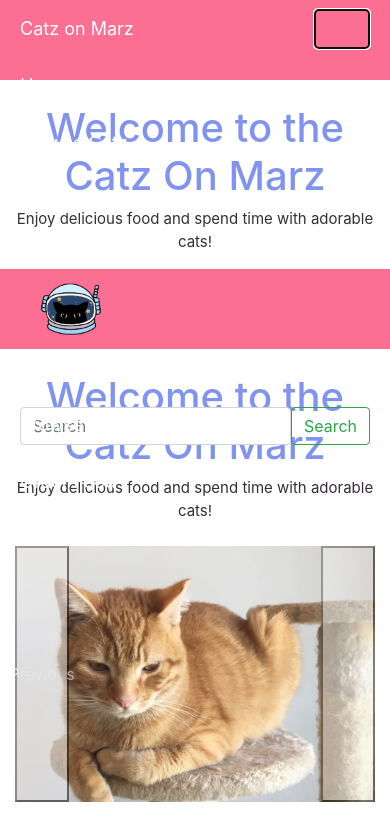
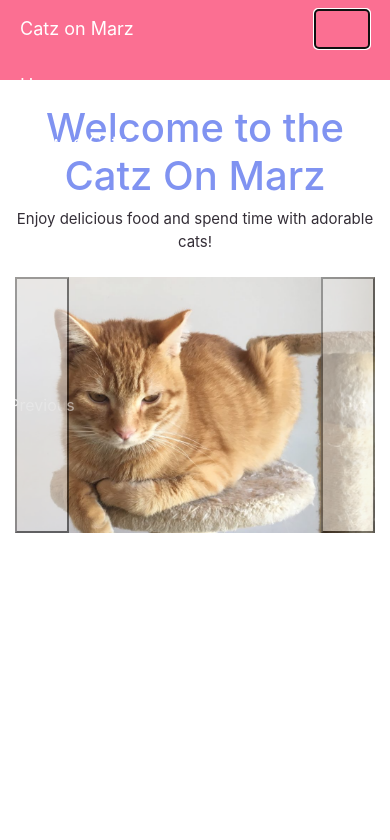
Before and after one commit to Gali1432/CatzOnMarz, a website: page index.html in a window 390 px wide. Both pictures are taken after a click on the button "Toggle navigation". Drawn offline with nearby package versions, Linux system fonts and the light colour scheme.

Commit message:
fixed all routes :)

```diff
--- a/index.html
+++ b/index.html
@@ -46,6 +46,9 @@
         <li class="nav-item">
           <a class="nav-link" href="/login">Login</a>
         </li>
+        <li class="nav-item">
+          <a class="nav-link" href="/gallery">Cat Gallery</a>
+      </li>
       </ul>
       <form class="d-flex">
         <input class="form-control me-2" type="search" placeholder="Search" aria-label="Search">
@@ -55,43 +58,6 @@
   </div>
 </nav>
 
-
-<!-- carusoul -->
-<div class="container mt-4">
-  <h1>Welcome to the Catz On Marz</h1>
-  <p>Enjoy delicious food and spend time with adorable cats!</p>
-</div>
-
-    <nav class="navbar navbar-expand-lg bg-body-tertiary">
-      <div class="container-fluid">
-        <img src="catPics/space.png" alt="Space" href="#" class="navbar-brand-image">
-          <button class="navbar-toggler" type="button" data-toggle="collapse" data-target="#navbarSupportedContent" aria-controls="navbarSupportedContent" aria-expanded="false" aria-label="Toggle navigation">
-              <span class="navbar-toggler-icon"></span>
-          </button>
-          <div class="collapse navbar-collapse " id="navbarSupportedContent">
-              <ul class="navbar-nav me-auto mb-2 mb-lg-0">
-                  <li class="nav-item">
-                      <a class="nav-link active" aria-current="page" href="/">Home</a>
-                  </li>
-                  <li class="nav-item">
-                      <a class="nav-link" href="/browse">Browse Catz</a>
-                  </li>
-                  <li class="nav-item">
-                      <a class="nav-link" href="/order">Order Food</a>
-                  </li>
-                  <li class="nav-item">
-                      <a class="nav-link" href="/cart">Cart</a>
-                  </li>
-                  <li class="nav-item">
-                      <a class="nav-link" href="CatGallery/indexGallery.html">Cat Gallery</a>
-                  </li>
-                  <li class="nav-item">
-                    <a class="nav-link" href="/appointment">Book an Appointment</a>
-                </li>
-              </ul>
-          </div>
-      </div>
-    </nav>
 
     <!-- carusoul -->
     <div class="container mt-4">
```
Also changed, not shown: Appointment/appointment.html (+3 -0 lines), Appointment/reservation.html (+3 -0 lines), Backend/index.js (+3 -6 lines), Cart/indexCart.html (+1 -1 lines), CatGallery/indexGallery.html (+5 -5 lines), OrderFood/indexFood.html (+1 -1 lines).
